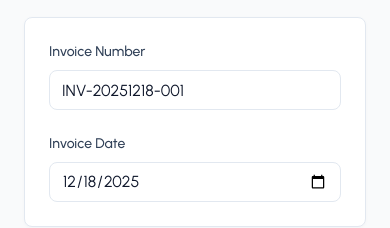
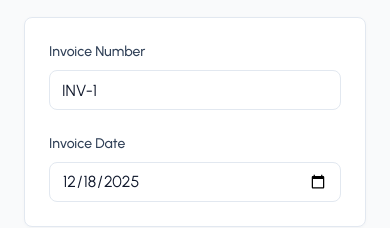
Before and after one commit to amans-k/AI-Powered-Invoicing-Made-Effortless, a React (Vite) app in the folder frontend/: page /invoices/new in a window 390 px wide. Shown: the part 143-371 px from the top of the page. Built offline with nearby package versions, Linux system fonts and the light colour scheme; no server answers; sample sign-in values are in the browser's storage.

Commit message:
Updated frontend: sequential invoice numbers, phone 8591116115, direct amount reduction UI

```diff
--- a/frontend/src/pages/invoices/CreateInvoices.jsx
+++ b/frontend/src/pages/invoices/CreateInvoices.jsx
@@ -72,15 +72,38 @@ const CreateInvoice = ({ existingInvoice, onSave }) => {
   const [isGeneratingNumber, setIsGeneratingNumber] = useState(false);
 
   useEffect(() => {
-    const generateInvoiceNumber = () => {
-      const now = new Date();
-      const year = now.getFullYear();
-      const month = String(now.getMonth() + 1).padStart(2, '0');
-      const day = String(now.getDate()).padStart(2, '0');
+    const generateInvoiceNumber = async () => {
+      setIsGeneratingNumber(true);
+      try {
+        const response = await axiosInstance.get(API_PATHS.INVOICE.GET_ALL_INVOICES);
 
-      // Generate format: INV-YYYYMMDD-XXX
-      const baseNumber = `INV-${year}${month}${day}`;
-      return baseNumber;
+        const invoices = response.data?.data || [];
+        let maxNum = 0;
+
+        invoices.forEach((inv) => {
+          // Extract number from INV-1, INV-2, etc.
+          const match = inv.invoiceNumber?.match(/INV-(\d+)/);
+          if (match) {
+            const num = parseInt(match[1]);
+            if (!isNaN(num) && num > maxNum) maxNum = num;
+          }
+        });
+
+        const newInvoiceNumber = `INV-${maxNum + 1}`;
+
+        setFormData((prev) => ({
+          ...prev,
+          invoiceNumber: newInvoiceNumber,
+        }));
+      } catch (error) {
+        console.error("Error generating invoice number:", error);
+        setFormData((prev) => ({
+          ...prev,
+          invoiceNumber: "INV-1",
+        }));
+      } finally {
+        setIsGeneratingNumber(false);
+      }
     };
 
     if (existingInvoice) {
@@ -116,12 +139,8 @@ const CreateInvoice = ({ existingInvoice, onSave }) => {
         status: existingInvoice.status || "Pending",
       });
     } else {
-      // Set initial invoice number with date
-      const invoiceNumber = generateInvoiceNumber();
-      setFormData((prev) => ({
-        ...prev,
-        invoiceNumber: `${invoiceNumber}-001`, // Default to 001 for new day
-      }));
+      // Generate sequential invoice number
+      generateInvoiceNumber();
     }
   }, [existingInvoice, user]);
 
```
